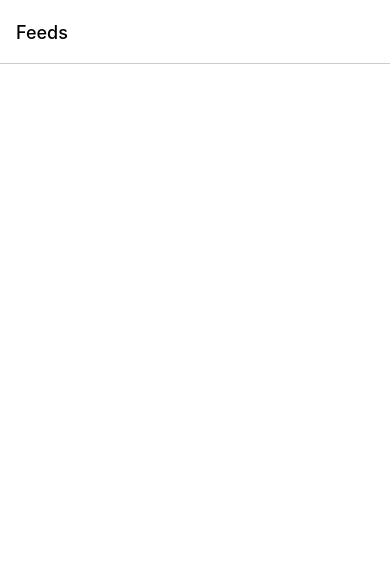
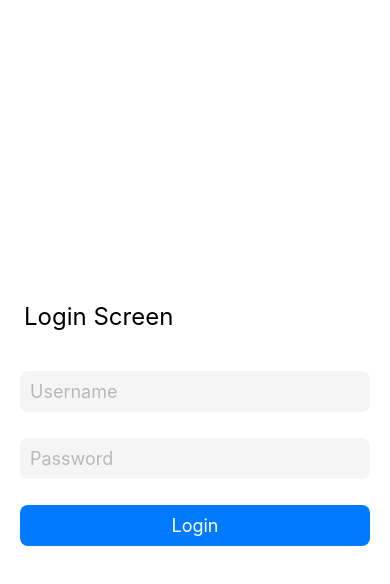
Before and after one commit to amitagarwalwa1/react-native, a React Native app: screen / in a window 390 px wide. Shown: the top 584 px of the page. Built offline with nearby package versions, Linux system fonts and the light colour scheme; no server answers.

Commit message:
Added routes to feed  screen

```diff
--- a/App.tsx
+++ b/App.tsx
@@ -16,7 +16,7 @@ function App() {
   return (
     <SafeAreaView style={styles.container}>
       <NavigationContainer theme={theme}>
-        <Stack.Navigator initialRouteName="Feeds">
+        <Stack.Navigator initialRouteName="Login">
           <Stack.Screen
             name="Login"
             component={LoginScreen}
--- a/src/screens/auth/login/LoginScreen.tsx
+++ b/src/screens/auth/login/LoginScreen.tsx
@@ -36,10 +36,10 @@ const LoginScreen: React.FC<LoginProps> = ({navigation}) => {
       {/* <SvgComponent /> */}
       <View>
         <TouchableOpacity>
-          <Image
+          {/* <Image
             source={require('../../../../assets/svg/SocialButtons/google.png')}
             style={{width: 100, height: 100}}
-          />
+          /> */}
         </TouchableOpacity>
       </View>
       <TextInput
@@ -69,8 +69,12 @@ const LoginScreen: React.FC<LoginProps> = ({navigation}) => {
       )}
       <TouchableOpacity
         activeOpacity={0.8}
-        // onPress={() => navigation.navigate('Home')}
-        onPress={loginFormik.handleSubmit}>
+        onPress={() => {
+          loginFormik.handleSubmit();
+          if (loginFormik.isValid) {
+            navigation.navigate('Feeds');
+          }
+        }}>
         <Text style={[styles.button]}>Login</Text>
       </TouchableOpacity>
     </View>
```
